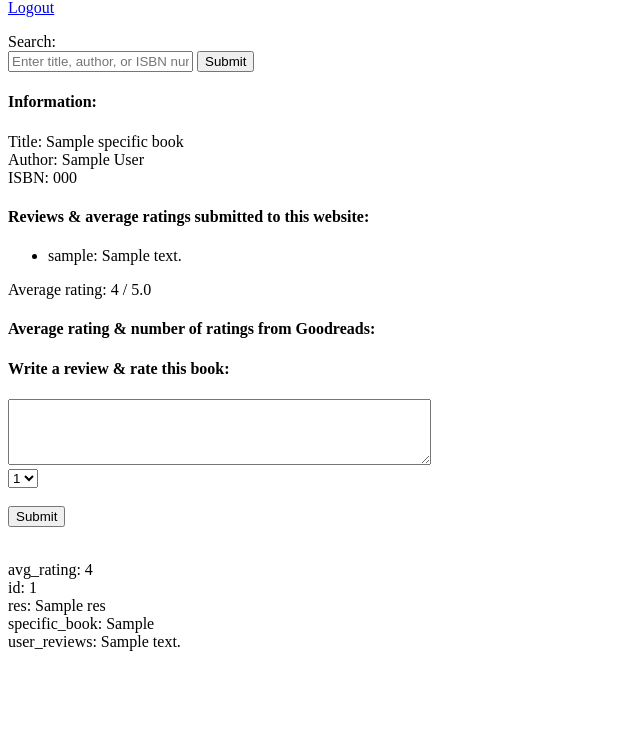
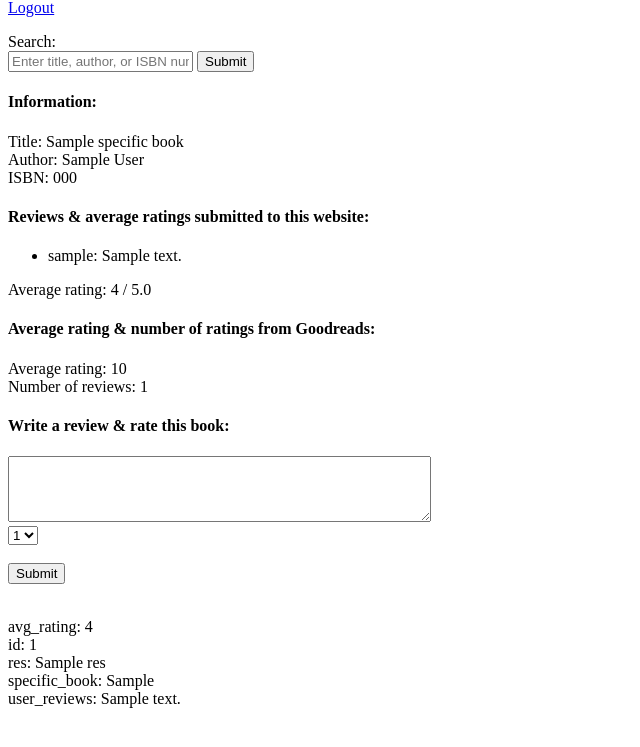
Before and after one commit to frealis/Book-Reviews-with-Goodreads, a Flask app: template templates/specificbook.html in a window 1280 px wide. Shown: the part 17-764 px from the top of the page, without its empty margins (0-640 px from the left). Run offline with Flask 2, Linux system fonts and the light colour scheme; the template is opened without the code that fills it: most values are stand-ins (such as "Sample title", 1, 10 or a date in 2020).

Commit message:
added goodreads data to specificbook.html

```diff
--- a/application.py
+++ b/application.py
@@ -1,3 +1,4 @@
+import json
 import os
 import requests
 from dotenv import load_dotenv, find_dotenv
@@ -174,9 +175,15 @@ def book(id):
     for user_rating in user_reviews:
       total_rating = total_rating + user_rating.rating
       number_of_ratings += 1
-    avg_rating = total_rating / number_of_ratings
+    if number_of_ratings == 0:
+      avg_rating = 0
+    else:
+      avg_rating = total_rating / number_of_ratings
     # Get Goodreads data via their API
     res = requests.get("https://www.goodreads.com/book/review_counts.json", params={"key": GOODREADS_API_KEY, "isbns": specific_book[0].isbn})
+    res_json = res.json()
+    res_json_avg = res_json['books'][0]['average_rating']
+    res_json_count = res_json['books'][0]['work_reviews_count']
     # Check to see if user has already reviewed a specific book
     for i in user_reviews:
         if i.username == g.user:
@@ -204,6 +211,8 @@ def book(id):
       error=error,
       id=id,
       res=res,
+      res_json_avg=res_json_avg,
+      res_json_count=res_json_count,
       specific_book=specific_book,
       user_reviews=user_reviews
     )
@@ -214,6 +223,9 @@ def book(id):
       avg_rating=avg_rating,
       id=id,
       res=res,
+      res_json=res_json,
+      res_json_avg=res_json_avg,
+      res_json_count=res_json_count,
       specific_book=specific_book,
       user_reviews=user_reviews
     )
--- a/templates/specificbook.html
+++ b/templates/specificbook.html
@@ -34,7 +34,8 @@
   </p>
   <p>
     <h4>Average rating & number of ratings from Goodreads:</h4>
-
+    Average rating: {{ res_json_avg }}<br>
+    Number of reviews: {{ res_json_count }}
   </p>
   <p>
     <h4>Write a review & rate this book:</h4>
```
Also changed, not shown: 2 other files.
